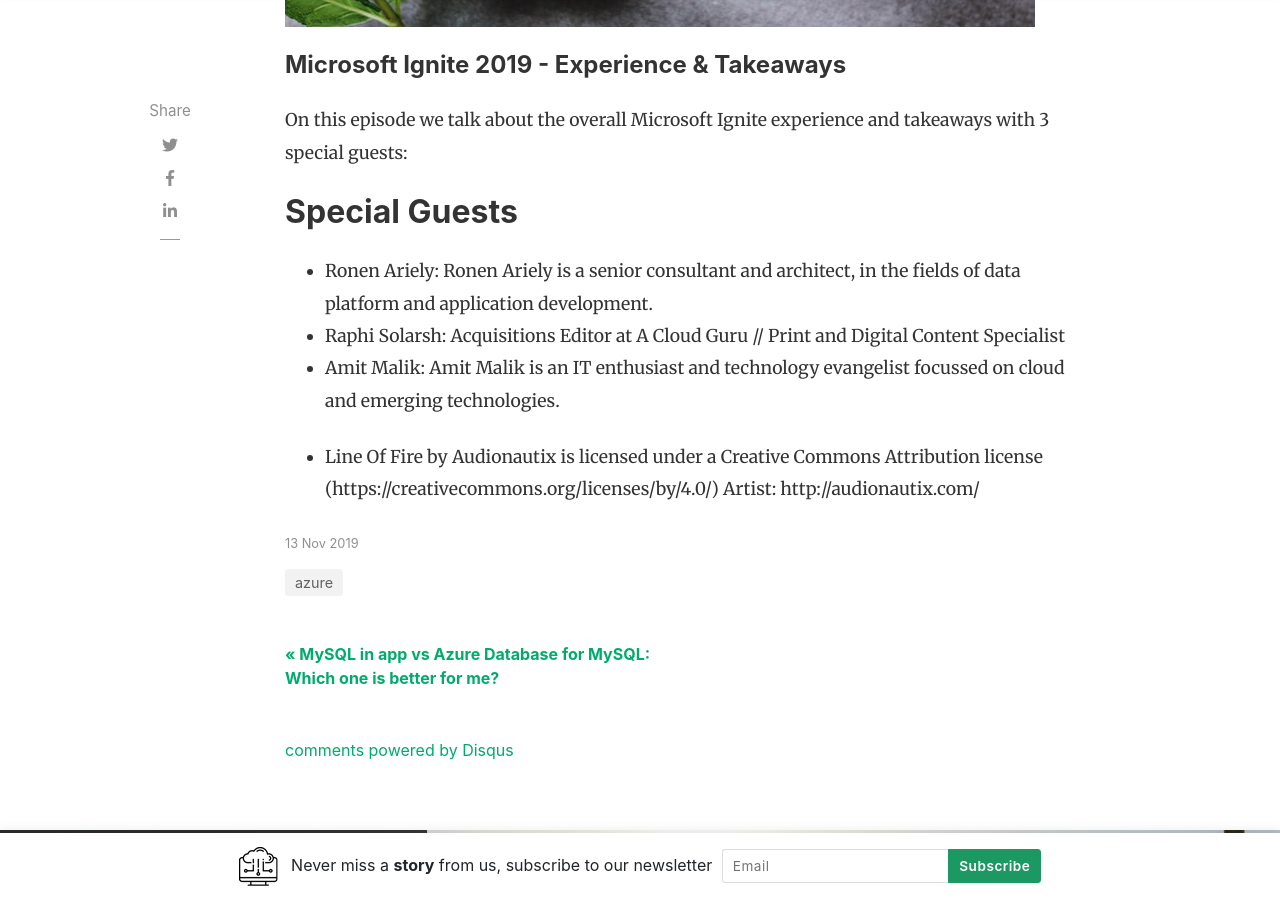
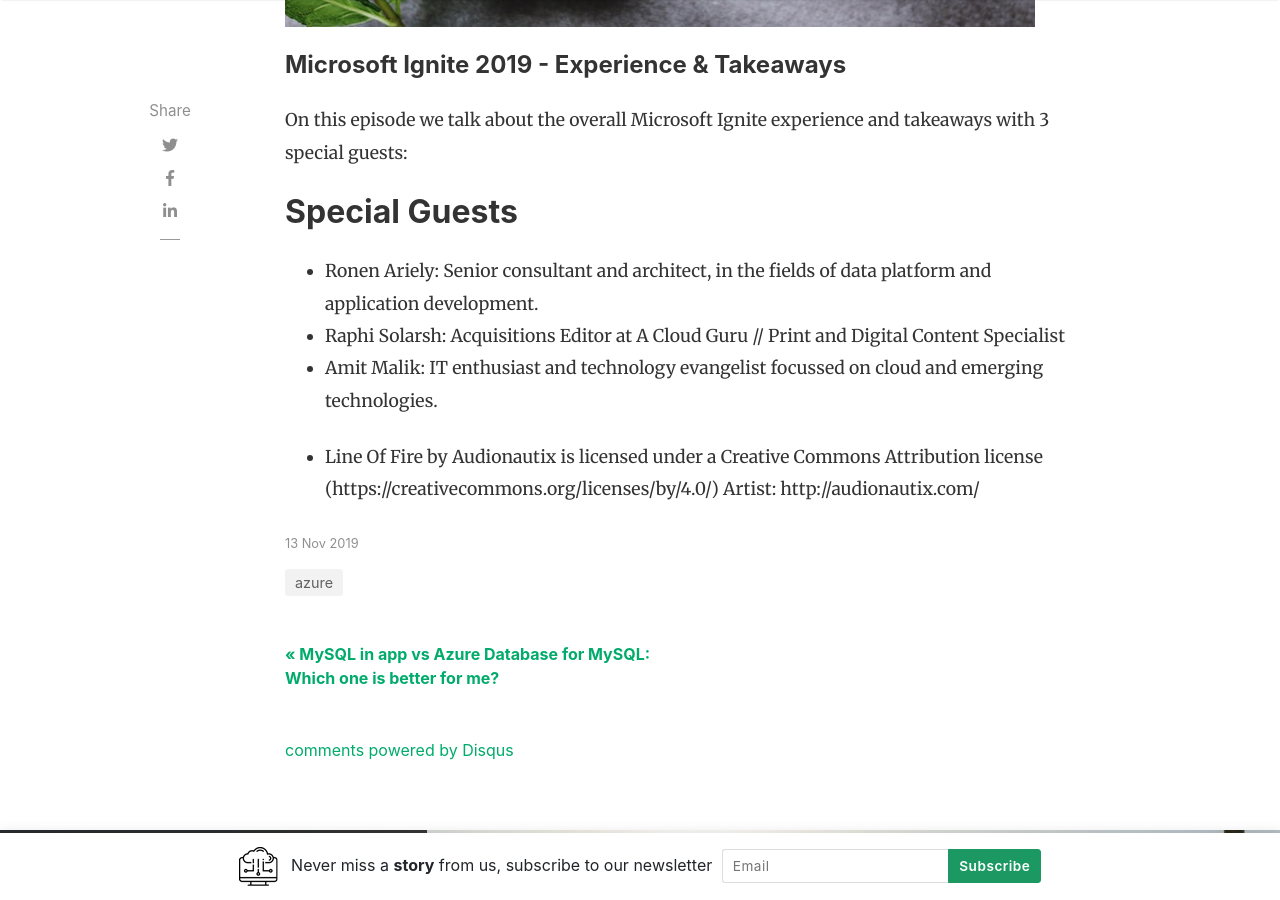
Before and after one commit to daveRendon/wikiazure-podcast, a Jekyll site: the page built from _posts/2019-11-13-Episode-01-MSIgnite-Experience-and-takeaways.md, in a window 1280 px wide and 900 px high, scrolled down 945 px. Built offline with Jekyll 4.4.1, drawn with Linux system fonts in a browser that asks for light colours; nearby versions of some CDN libraries; comment, search, counter and statistics services are not loaded.

Commit message:
udpated episode 01

```diff
--- a/_posts/2019-11-13-Episode-01-MSIgnite-Experience-and-takeaways.md
+++ b/_posts/2019-11-13-Episode-01-MSIgnite-Experience-and-takeaways.md
@@ -19,8 +19,8 @@
 ## Special Guests
 
 
-+ Ronen Ariely: Ronen Ariely is a senior consultant and architect, in the fields of data platform and application development.
++ Ronen Ariely: Senior consultant and architect, in the fields of data platform and application development.
 + Raphi Solarsh: Acquisitions Editor at A Cloud Guru // Print and Digital Content Specialist
-+ Amit Malik: Amit Malik is an IT enthusiast and technology evangelist focussed on cloud and emerging technologies.
++ Amit Malik: IT enthusiast and technology evangelist focussed on cloud and emerging technologies.
 
 * Line Of Fire by Audionautix is licensed under a Creative Commons Attribution license (https://creativecommons.org/licenses/by/4.0/) Artist: http://audionautix.com/
```
